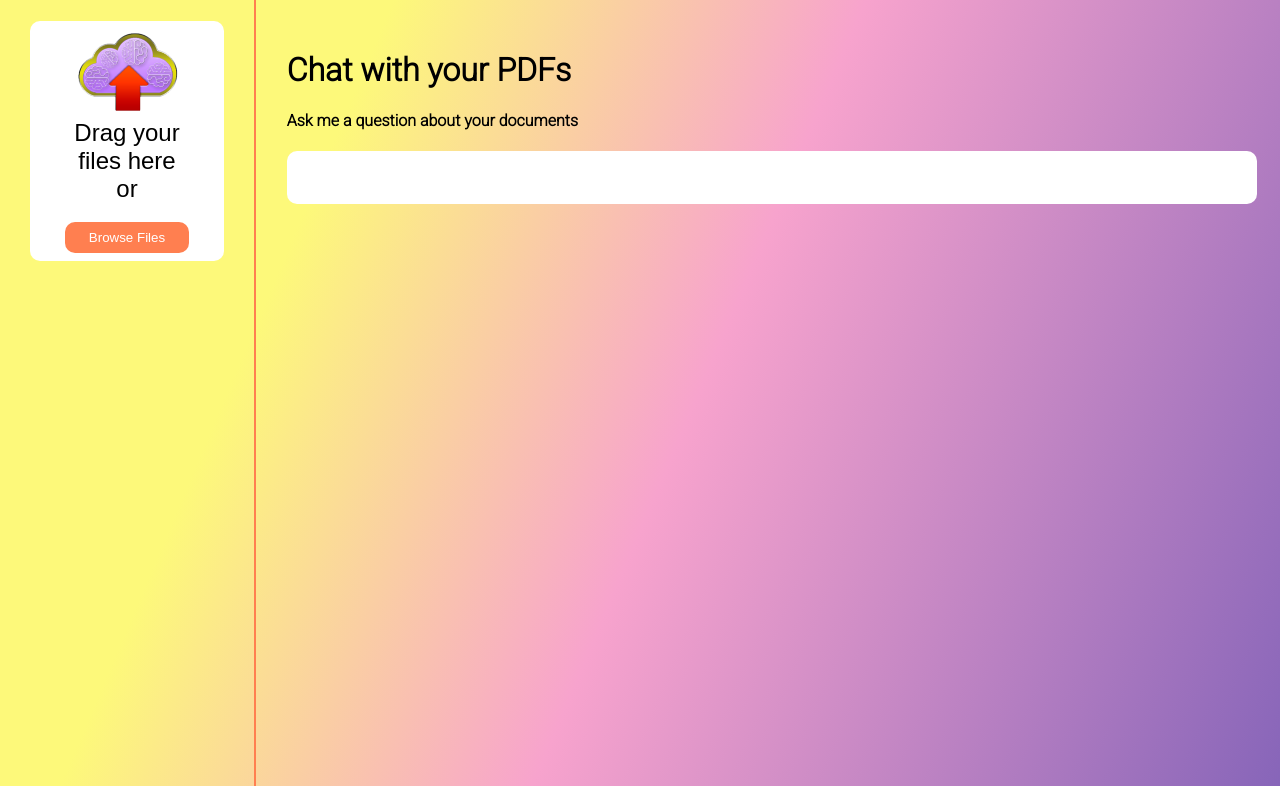
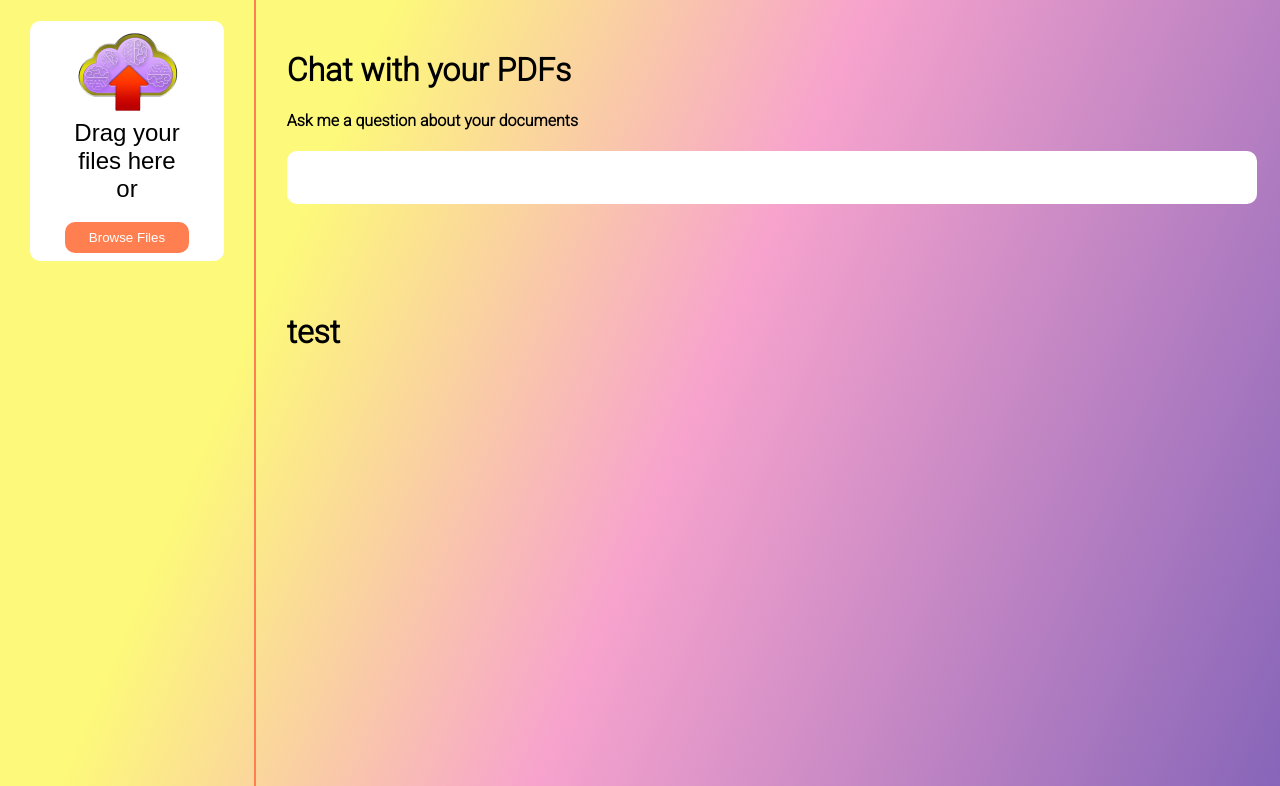
Before and after one commit to ManuelCampiUA/NGPT, a Flask app: template app/templates/index.html in a window 1280 px wide. Shown: the part 91-877 px from the top of the page. Run offline with Flask 3, Linux system fonts and the light colour scheme; the template is opened without the code that fills it, so the values that code supplies are empty; parts of the project's set-up code (start-up, migrations or seed data) failed here and were passed over.

Commit message:
div test inizilizzato in main

```diff
--- a/app/templates/index.html
+++ b/app/templates/index.html
@@ -40,6 +40,9 @@
             {% endfor %}
         </ul>
     </div>
+    <div class="main_content">
+        <h1>test</h1>
+    </div>
 </div>
 
 <script src="{{ url_for('static', filename='js/dragAndDrop.js') }}"></script>
```
